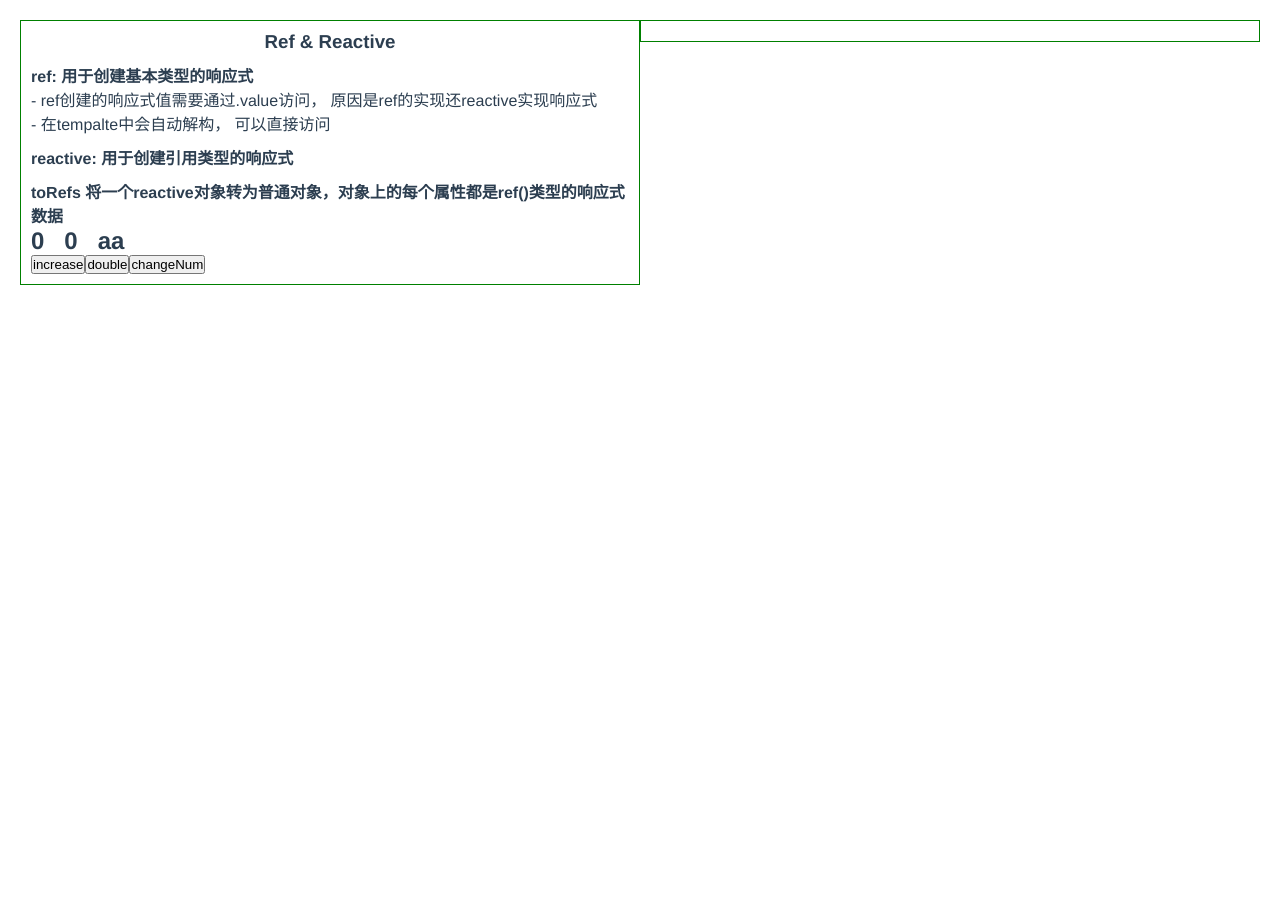
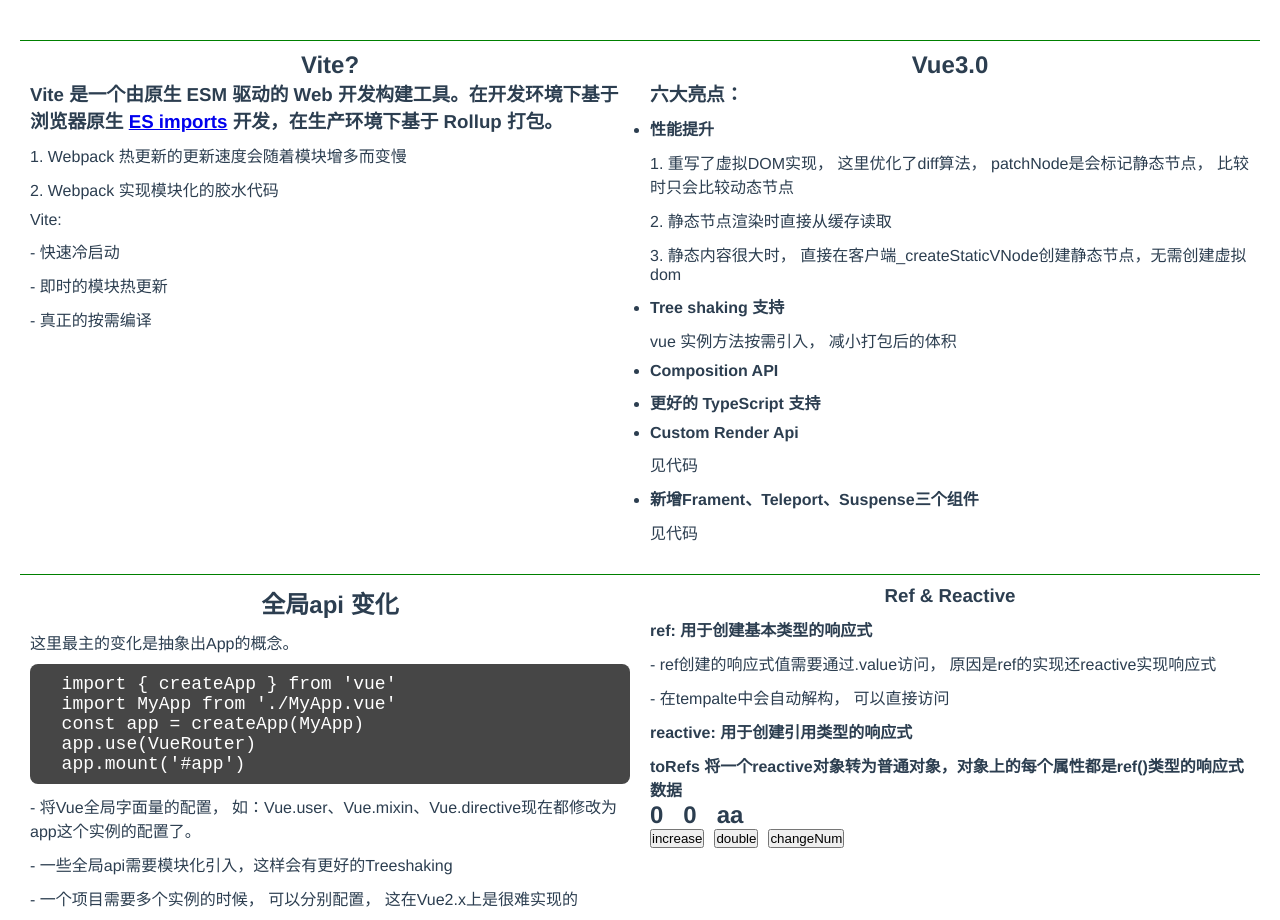
Before and after one commit to tinn2015/Vue3.0, a Vue app in the folder api-change/: page / in a window 1280 px wide. Before the commit the page ends 800 px from the top, so only its background shows below. Built offline with nearby package versions, Linux system fonts and the light colour scheme.

Commit message:
vue3 6大亮点

```diff
--- a/api-change/src/App.vue
+++ b/api-change/src/App.vue
@@ -1,17 +1,25 @@
 <template>
   <div class="home">
+    <div class="cell"><ViteC></ViteC></div>
+    <div class="cell"><V3></V3></div>
+    <div class="cell"><GlobalApi></GlobalApi></div>
     <div class="cell"><RefReactive></RefReactive></div>
-    <div class="cell"></div>
   </div>
 </template>
 
 <script>
+import ViteC from './components/ViteC.vue'
+import V3 from './components/Vue3.vue'
+import GlobalApi from './components/GlobalApi.vue'
 import RefReactive from './components/RefReactive.vue'
 
 export default {
   name: 'App',
   components: {
-    RefReactive
+    RefReactive,
+    ViteC,
+    GlobalApi,
+    V3
   }
 }
 </script>
--- /dev/null
+++ b/api-change/src/components/GlobalApi.vue
@@ -0,0 +1,20 @@
+<template>
+  <div>
+    <h2 class="text-center">全局api 变化</h2>
+    <ul class="text-left">
+      <li>这里最主的变化是抽象出App的概念。</li>
+      <li class="text-left">
+<pre>
+  import { createApp } from 'vue'
+  import MyApp from './MyApp.vue'
+  const app = createApp(MyApp)
+  app.use(VueRouter)
+  app.mount('#app')
+</pre>
+      </li>
+      <li>- 将Vue全局字面量的配置， 如：Vue.user、Vue.mixin、Vue.directive现在都修改为app这个实例的配置了。</li>
+      <li>- 一些全局api需要模块化引入，这样会有更好的Treeshaking</li>
+      <li>- 一个项目需要多个实例的时候， 可以分别配置， 这在Vue2.x上是很难实现的</li>
+    </ul>
+  </div>
+</template>
--- a/api-change/src/components/RefReactive.vue
+++ b/api-change/src/components/RefReactive.vue
@@ -15,8 +15,8 @@
     <h2 class="ml20">{{label}}</h2>
   </div>
   <button @click="increase">increase</button>
-  <button @click="double">double</button>
-  <button @click="changeNum">changeNum</button>
+  <button class="ml10" @click="double">double</button>
+  <button class="ml10" @click="changeNum">changeNum</button>
 </template>
 
 <script>
--- /dev/null
+++ b/api-change/src/components/ViteC.vue
@@ -0,0 +1,14 @@
+<template>
+  <div >
+    <h2 class="text-center">Vite?</h2>
+    <h3>Vite 是一个由原生 ESM 驱动的 Web 开发构建工具。在开发环境下基于浏览器原生 <a href="https://developer.mozilla.org/zh-CN/docs/Web/JavaScript/Guide/Modules" target="_blank" rel="noopener noreferrer">ES imports</a> 开发，在生产环境下基于 Rollup 打包。</h3>
+    <ul>
+      <li>1. Webpack 热更新的更新速度会随着模块增多而变慢</li>
+      <li>2. Webpack 实现模块化的胶水代码</li>
+      <li>Vite:</li>
+      <li>- 快速冷启动</li>
+      <li>- 即时的模块热更新</li>
+      <li>- 真正的按需编译</li>
+    </ul>
+  </div>
+</template>
--- /dev/null
+++ b/api-change/src/components/Vue3.vue
@@ -0,0 +1,20 @@
+<template>
+  <div>
+    <h2 class="text-center">Vue3.0</h2>
+  </div>
+  <h3>六大亮点：</h3>
+  <ul>
+    <li class="dot">性能提升</li>
+    <li>1. 重写了虚拟DOM实现， 这里优化了diff算法， patchNode是会标记静态节点， 比较时只会比较动态节点</li>
+    <li>2. 静态节点渲染时直接从缓存读取</li>
+    <li>3. 静态内容很大时， 直接在客户端_createStaticVNode创建静态节点，无需创建虚拟dom</li>
+    <li class="dot">Tree shaking 支持</li>
+    <li>vue 实例方法按需引入， 减小打包后的体积</li>
+    <li class="dot">Composition API</li>
+    <li class="dot">更好的 TypeScript 支持</li>
+    <li class="dot">Custom Render Api</li>
+    <li>见代码</li>
+    <li class="dot">新增Frament、Teleport、Suspense三个组件</li>
+    <li>见代码</li>
+  </ul>
+</template>
--- /dev/null
+++ b/api-change/src/demos/CustomRenderApi.vue
@@ -0,0 +1,5 @@
+<template>
+  <div>
+
+  </div>
+</template>
--- a/api-change/src/index.css
+++ b/api-change/src/index.css
@@ -23,8 +23,9 @@
 .cell {
   width: 50%;
   float: left;
-  border: 1px solid green;
+  border-top: 1px solid green;
   padding: 10px;
+  margin-top: 20px;
 }
 
 .title {
@@ -35,8 +36,34 @@
   text-align: center
 }
 
+.text-left {
+  text-align: left;
+}
+
+pre {
+  background: #464646;
+  font-size: 18px;
+  text-align: left;
+  color: #fff;
+  padding: 10px;
+  border-radius: 8px;
+}
+
+li {
+  margin-top: 10px;
+}
+
+li.dot {
+  list-style: disc;
+  font-weight: 600;
+}
+
 .flex {
   display: flex;
+}
+
+.ml10 {
+  margin-left: 10px;
 }
 
 .ml20 {
```
